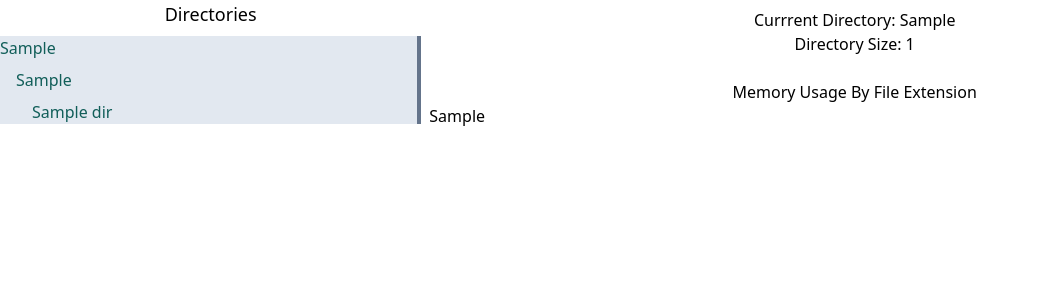
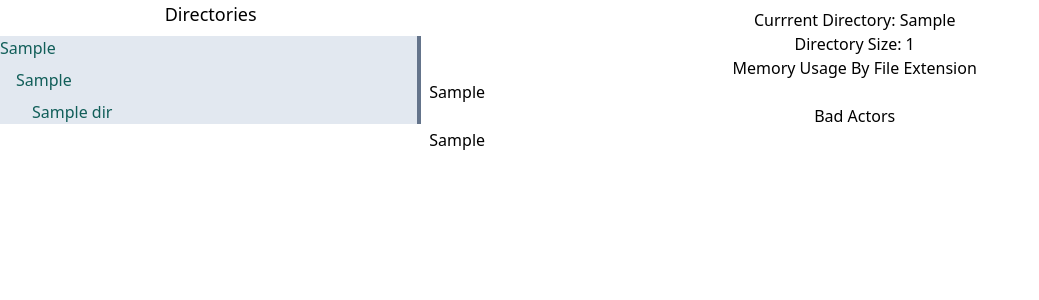
Before and after one commit to rbc33/dashboard_fastapi, a FastAPI app: template templates/base.html in a window 1280 px wide. Shown: the top 300 px of the page, without its empty margins (0-1039 px from the left). Run offline with FastAPI, Linux system fonts and the light colour scheme; the template is opened without the code that fills it: most values are stand-ins (such as "Sample title", 1, 10 or a date in 2020).

Commit message:
chardts added

```diff
--- a/app.py
+++ b/app.py
@@ -48,7 +48,7 @@ def get_size()->str:
 @app.get("/")
 async def root():
     return {"message": "Hello World"}
-@app.get("/pie")
+@app.get("/pie_chart")
 async def get_pie(request: Request, amount: int = 10):
     top_ten = set(
         df
@@ -69,6 +69,19 @@ async def get_pie(request: Request, amount: int = 10):
     context = { "pie_chart": pio.to_html(fig, full_html=False) }
     return template.TemplateResponse(request, 'pie_chart.html', context)
 
+@app.get("/bad_actors")
+def get_bad_actors(request: Request, amount: int = 10):
+    print("badc_func")
+    plot_df = df.sort_values("Filesize", ascending=False).head(amount)
+    fig = px.bar(
+        plot_df,
+        "Path",
+        "Filesize"
+    )
+    fig.update_xaxes(tickangle=45)
+    context = { "bad_actors_chart": pio.to_html(fig, full_html=False) }
+    return template.TemplateResponse(request, 'bad_actors.html', context)
+
 @app.get("/read_stats")
 async def read_stats(request: Request, directory: str = DEFAULT_DIR):
     get_stats(directory)
--- /dev/null
+++ b/templates/bad_actors.html
@@ -0,0 +1,8 @@
+{% if bad_actors_chart %}
+<div>
+  <h2 class="text-center">Bad Actors</h2>
+  {{ bad_actors_chart | safe }}
+</div>
+{% else %}
+<div hx-get="/bad_actors" hx-trigger="load" hx-swap="outerHTML"></div>
+{% endif %}
--- a/templates/dashboard_main.html
+++ b/templates/dashboard_main.html
@@ -1,8 +1,7 @@
 <div class="grid grid-cols-3 gap-2" id="dashboard">
   {% include "list_dirs.html" %}
   <div class="w-full h-full col-span-2 my-2">
-    {% include "dir_size.html" %}
-    <br />
-    {% include "pie_chart.html" %}
+    {% include "dir_size.html" %} {% include "pie_chart.html" %} {% include
+    "bad_actors.html" %}
   </div>
 </div>
--- a/templates/pie_chart.html
+++ b/templates/pie_chart.html
@@ -4,5 +4,5 @@
   {{ pie_chart | safe }}
 </div>
 {% else %}
-<div hx-get="/pie" hx-trigger="load" hx-swap="outerHTML"></div>
+<div hx-get="/pie_chart" hx-trigger="load" hx-swap="outerHTML"></div>
 {% endif %}
```
